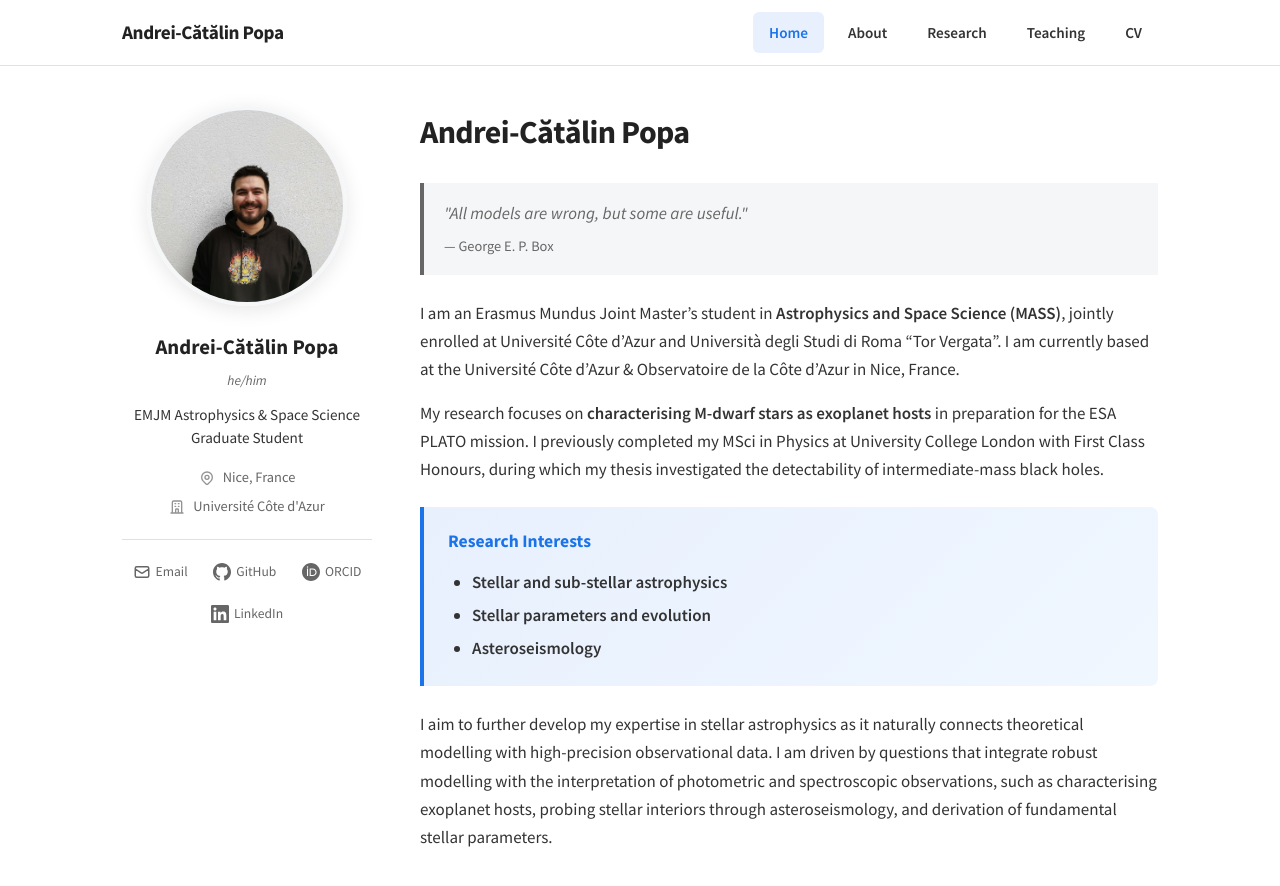
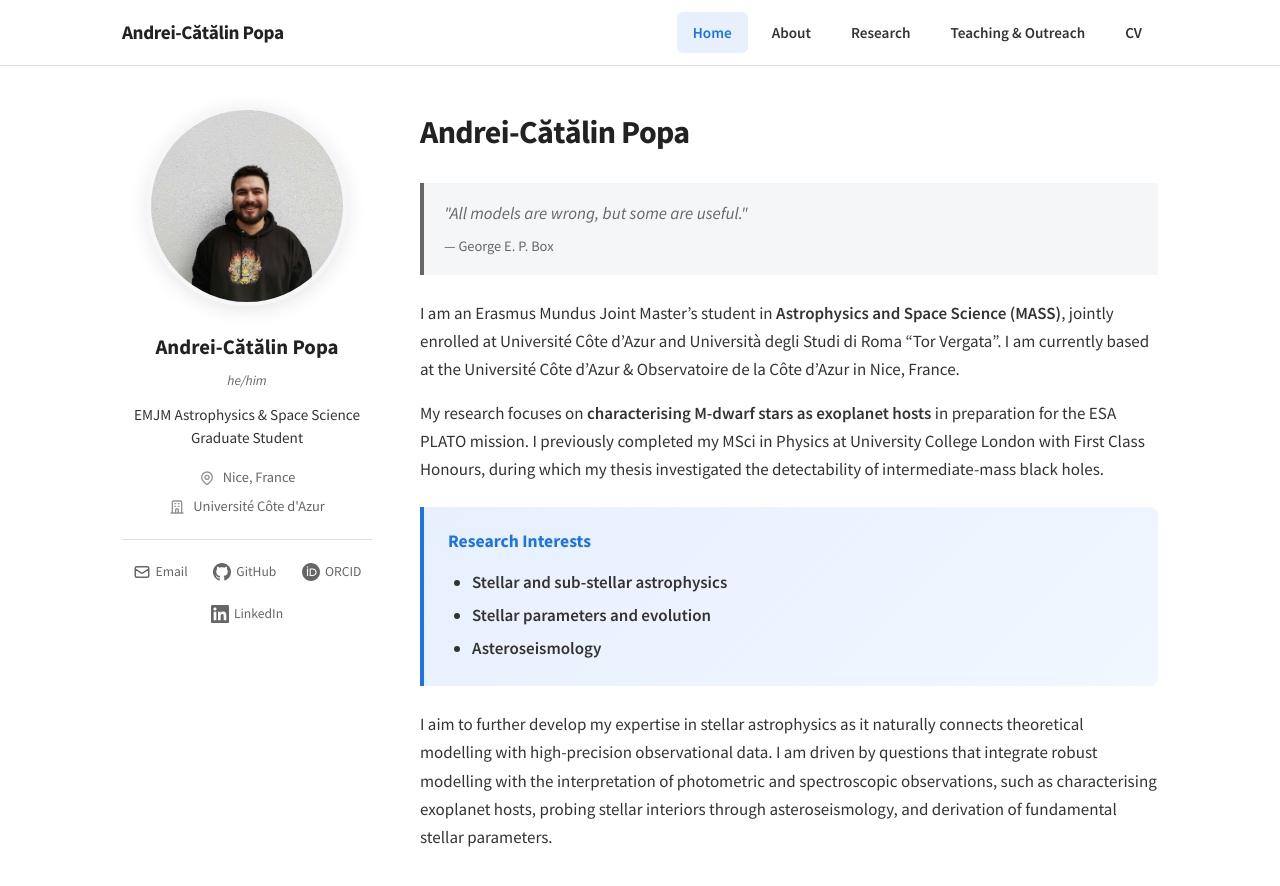
Before and after one commit to acpopa/acpopa.github.io, a Jekyll site: the page built from index.md, in a window 1280 px wide and 900 px high. Shown: the top 886 px of the window. Built offline with Jekyll 4.4.1, drawn with Linux system fonts in a browser that asks for light colours.

Commit message:
Update default.html

```diff
--- a/_layouts/default.html
+++ b/_layouts/default.html
@@ -18,7 +18,8 @@
         <a href="{{ '/' | relative_url }}" {% if page.url == '/' %}class="active"{% endif %}>Home</a>
         <a href="{{ '/about/' | relative_url }}" {% if page.url == '/about/' %}class="active"{% endif %}>About</a>
         <a href="{{ '/research/' | relative_url }}" {% if page.url == '/research/' %}class="active"{% endif %}>Research</a>
-        <a href="{{ '/teaching/' | relative_url }}" {% if page.url == '/teaching/' %}class="active"{% endif %}>Teaching</a>
+        <a href="{{ '/teaching/' | relative_url }}" {% if page.url == '/teaching/' %}class="active"{% endif %}>Teaching & Outreach
+</a>
         <a href="{{ '/cv/' | relative_url }}" {% if page.url == '/cv/' %}class="active"{% endif %}>CV</a>
       </nav>
     </div>
```
